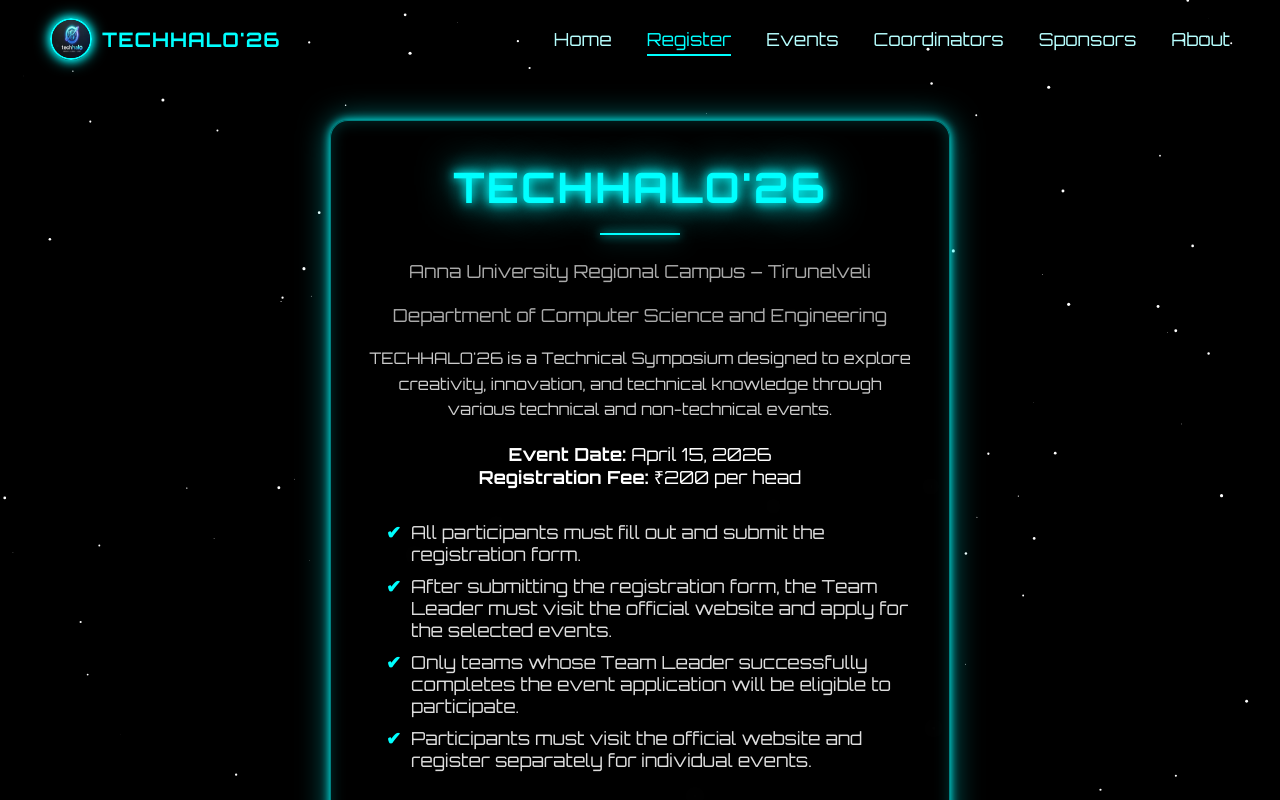
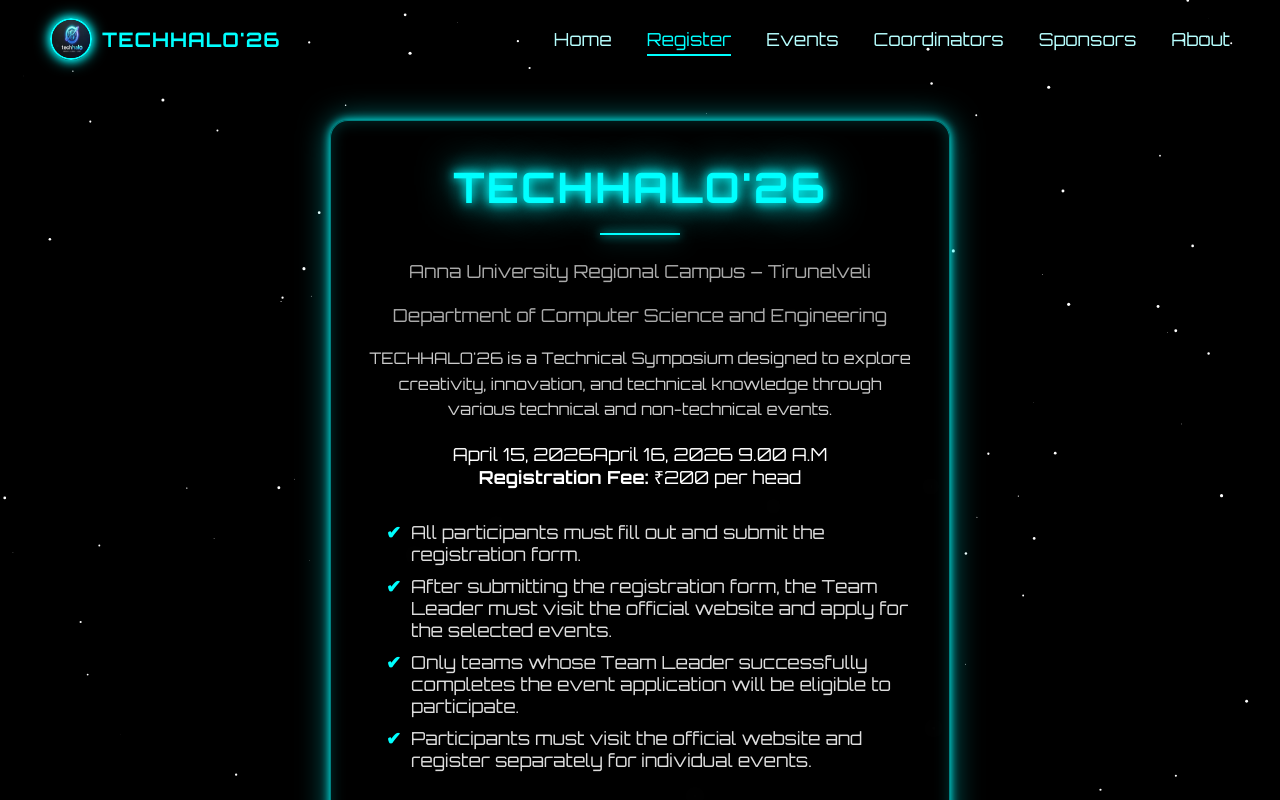
Before and after one commit to Sailash05/TECHHALO2026, a React (Vite) app: page /register in a window 1280 px wide. Shown: the top 800 px of the page. Built offline with nearby package versions, Linux system fonts and the light colour scheme.

Commit message:
Update Register.jsx

```diff
--- a/src/pages/registerPage/Register.jsx
+++ b/src/pages/registerPage/Register.jsx
@@ -53,7 +53,8 @@
 
 <div className="register-meta">
 
-<p><strong>Event Date:</strong> April 15, 2026</p>
+<span className="old-date">April 15, 2026</span>
+<span className="new-date">April 16, 2026 9.00 A.M</span>
 <p><strong>Registration Fee:</strong> ₹200 per head</p>
 
 <br />
```
